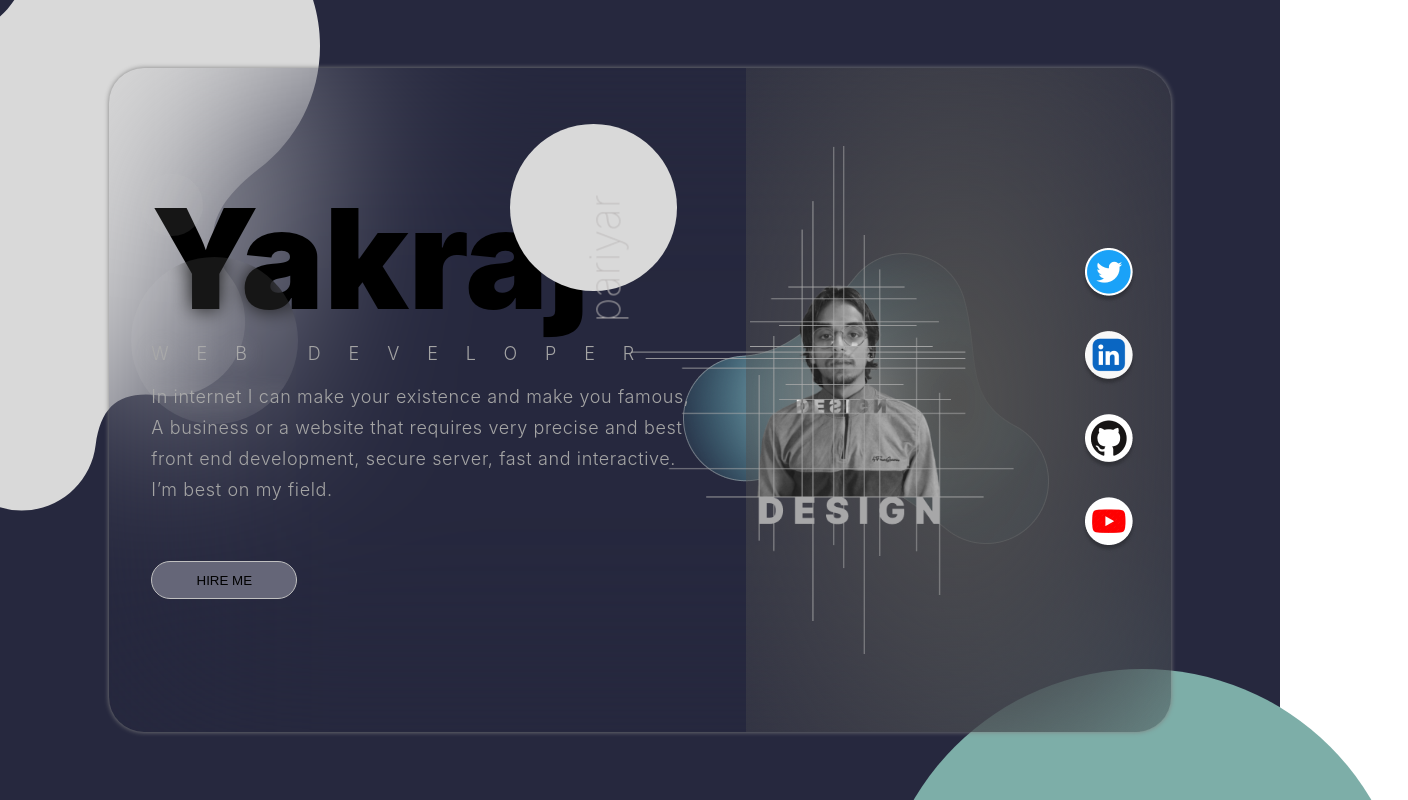
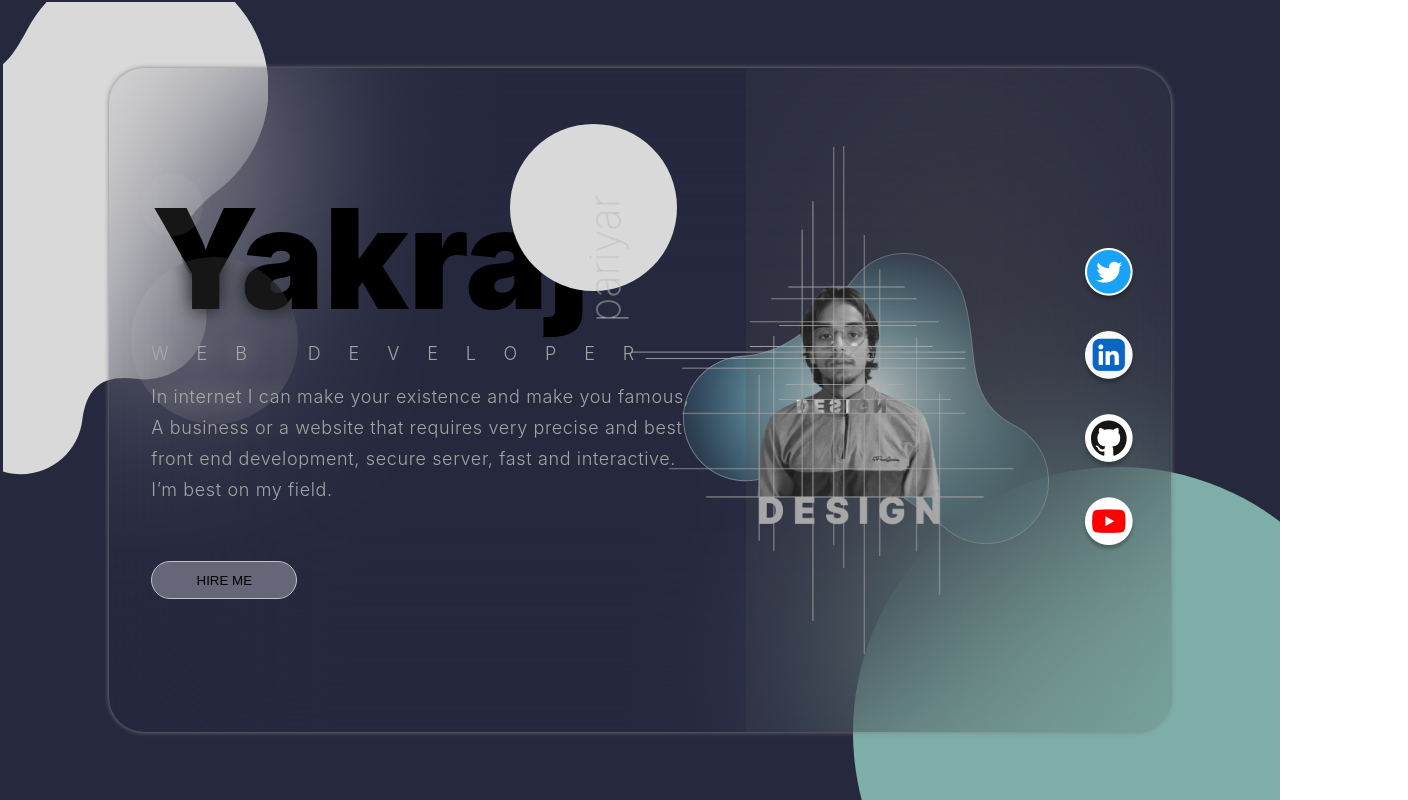
Before and after one commit to yakraj/portfolio-mrp, a React (Vite) app: page / in a window 1280 px wide. Shown: the top 800 px of the page, 1408 px wide, since content can reach past the window. Built offline with nearby package versions, Linux system fonts and the light colour scheme.

Commit message:
pulled graphics inside of the content body

```diff
--- a/src/features/home/home.css
+++ b/src/features/home/home.css
@@ -2,8 +2,8 @@
   fill: rgba(217, 217, 217, 0.2);
   stroke-width: 4px;
   stroke: #7daea8;
-  width: 83%;
-  height: 83%;
+  width: 100%;
+  height: 100%;
   flex-shrink: 0;
   backdrop-filter: blur(50px);
   /* border-top: 10px solid grey;
@@ -13,6 +13,11 @@
   display: flex;
   justify-content: space-between;
   backdrop-filter: blur(100px);
+}
+.graphical-content-body {
+  width: 83%;
+  height: 83%;
+  position: relative;
 }
 
 .main-body {
@@ -133,7 +138,7 @@
   border-radius: 0px 35px 35px 0px;
   background: radial-gradient(
     96.36% 110.18% at 50% 50%,
-    #515151 0%,
+    #51515175 0%,
     rgba(81, 81, 81, 0) 100%
   );
   flex-shrink: 0;
--- a/src/features/home/home.tsx
+++ b/src/features/home/home.tsx
@@ -16,9 +16,10 @@ export const Home = () => {
   return (
     <>
       <div className="main-body b-center">
-        <div className="background-graphics">
+        <div className="graphical-content-body">
+          {/* background graphics starts here */}
           <svg
-            style={{ position: "absolute", top: 0, left: 0 }}
+            style={{ position: "absolute", top: "-10%", left: "-10%" }}
             xmlns="http://www.w3.org/2000/svg"
             width="25%"
             height="571"
@@ -39,11 +40,11 @@ export const Home = () => {
               width: "531px",
               borderRadius: "50%",
               background: "#7DAEA8",
-              bottom: "-50%",
-              right: "-10%",
+              bottom: "-40%",
+              right: "-20%",
             }}
           ></div>
-        </div>
+          {/* background graphics ends here */}
           <div className="content-body">
             {/* content body has two sides left and right */}
             {/* content body left side */}
@@ -66,8 +67,8 @@ export const Home = () => {
               <p className="myself">
                 In internet I can make your existence and make you famous, A
                 business or a website that requires very precise and best front
-              end development, secure server, fast and interactive. I’m best on
-              my field.
+                end development, secure server, fast and interactive. I’m best
+                on my field.
               </p>
 
               <button className="hire-button c-p">HIRE ME</button>
@@ -89,6 +90,7 @@ export const Home = () => {
             </div>
           </div>
         </div>
+      </div>
     </>
   );
 };
```
Lines whose indentation alone changed are shown as unchanged.
